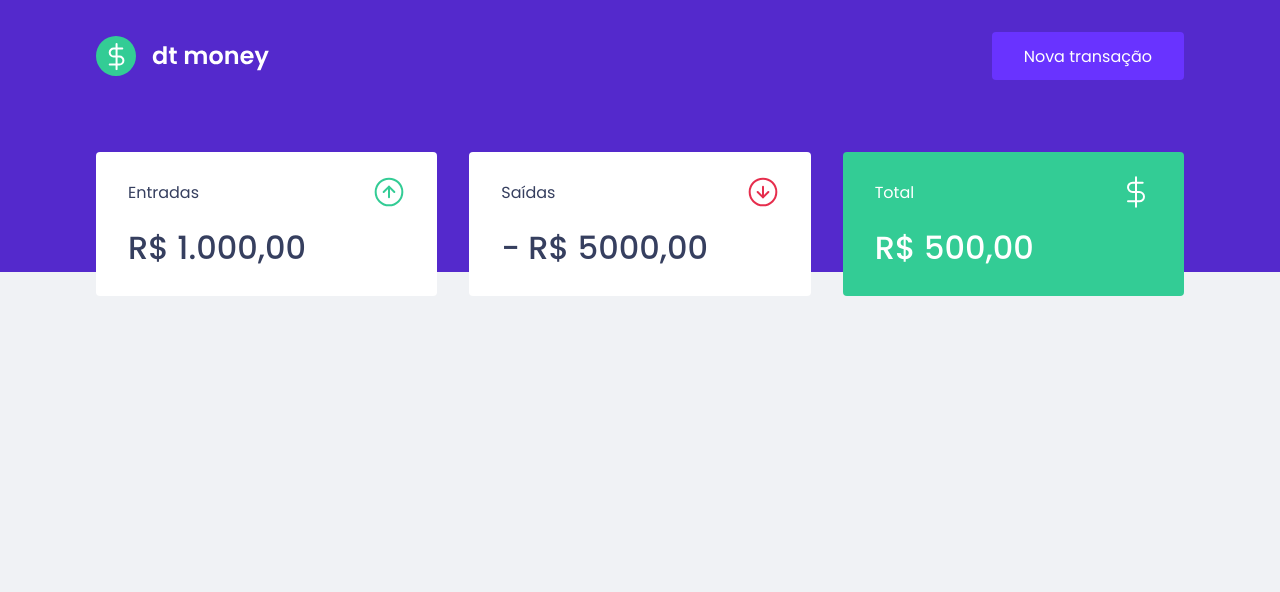
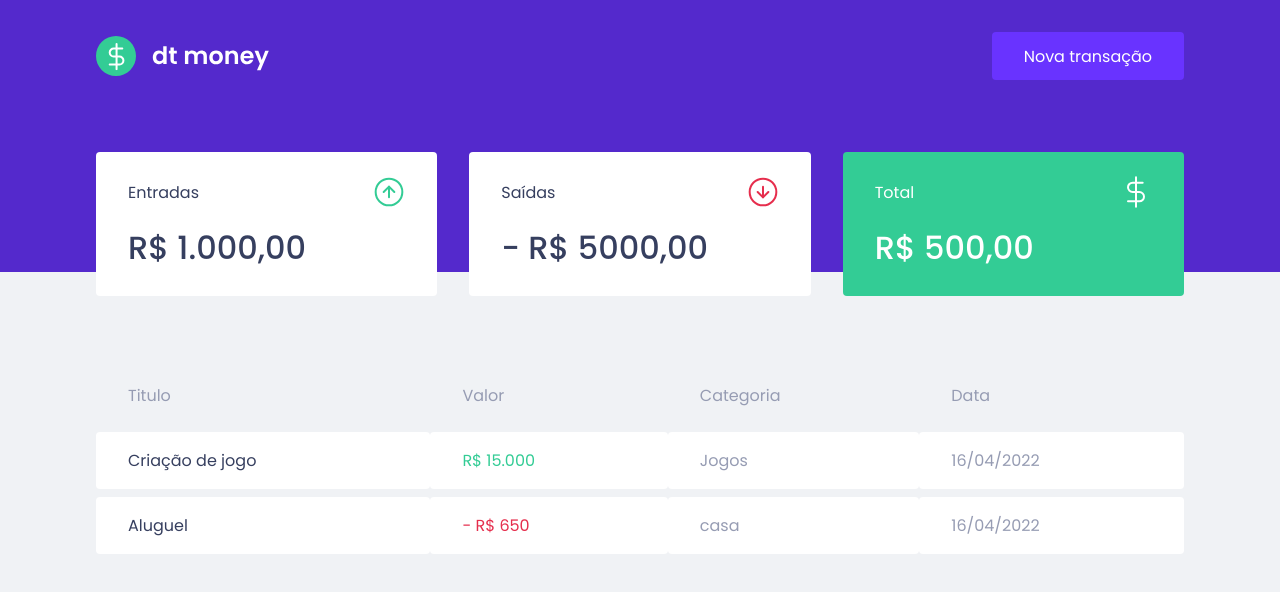
Before and after one commit to adrianobarbosa1/myExemple, a React (Create React App) app in the folder dtmoney/: page / in a window 1280 px wide. Shown: the top 592 px of the page. Built offline with nearby package versions, Linux system fonts and the light colour scheme.

Commit message:
estilizando table

```diff
--- a/dtmoney/src/components/Dashboard/index.tsx
+++ b/dtmoney/src/components/Dashboard/index.tsx
@@ -1,10 +1,12 @@
 import { Summary } from "../Summary";
+import { TransactionsTable } from "../TransactionsTable/transactionsTable";
 import { Container } from "./styles";
 
 export function Dashboard(){
     return(
         <Container>
             <Summary/>
+            <TransactionsTable/>
         </Container>
     );
 };
--- /dev/null
+++ b/dtmoney/src/components/TransactionsTable/styles.ts
@@ -0,0 +1,39 @@
+import styled from "styled-components";
+
+export const Container = styled.div`
+    margin-top: 4rem;
+
+    table{
+        width:100%;
+        border-spacing: 0 0.5rem;
+
+        th {
+            color: var(--text-body);
+            font-weight: 400;
+            padding: 1rem 2rem;
+            text-align: left;
+            line-height: 1.5rem;
+        }
+
+        td {
+            padding: 1rem 2rem;
+            border: 0;
+            background: var(--shape);
+            color: var(--text-body);
+            border-radius: 0.25rem;
+
+            &:first-child {
+                color: var(--text-title);
+            }
+
+            &.deposit {
+                color: var(--green)
+            }
+
+            &.withdrow {
+                color: var(--red)
+            }
+        }
+    }
+
+`;
--- /dev/null
+++ b/dtmoney/src/components/TransactionsTable/transactionsTable.tsx
@@ -0,0 +1,33 @@
+import { Container } from "./styles";
+
+export function TransactionsTable() {
+    return (
+        <Container>
+            <table>
+                <thead>
+                    <tr>
+                        <th>Titulo</th>
+                        <th>Valor</th>
+                        <th>Categoria</th>
+                        <th>Data</th>
+                    </tr>
+                </thead>
+
+                <tbody>
+                    <tr>
+                        <td>Criação de jogo</td>
+                        <td className="deposit">R$ 15.000</td>
+                        <td>Jogos</td>
+                        <td>16/04/2022</td>
+                    </tr>
+                    <tr>
+                        <td>Aluguel</td>
+                        <td className="withdrow">- R$ 650</td>
+                        <td>casa</td>
+                        <td>16/04/2022</td>
+                    </tr>
+                </tbody>
+            </table>
+        </Container>
+    )
+}
```
